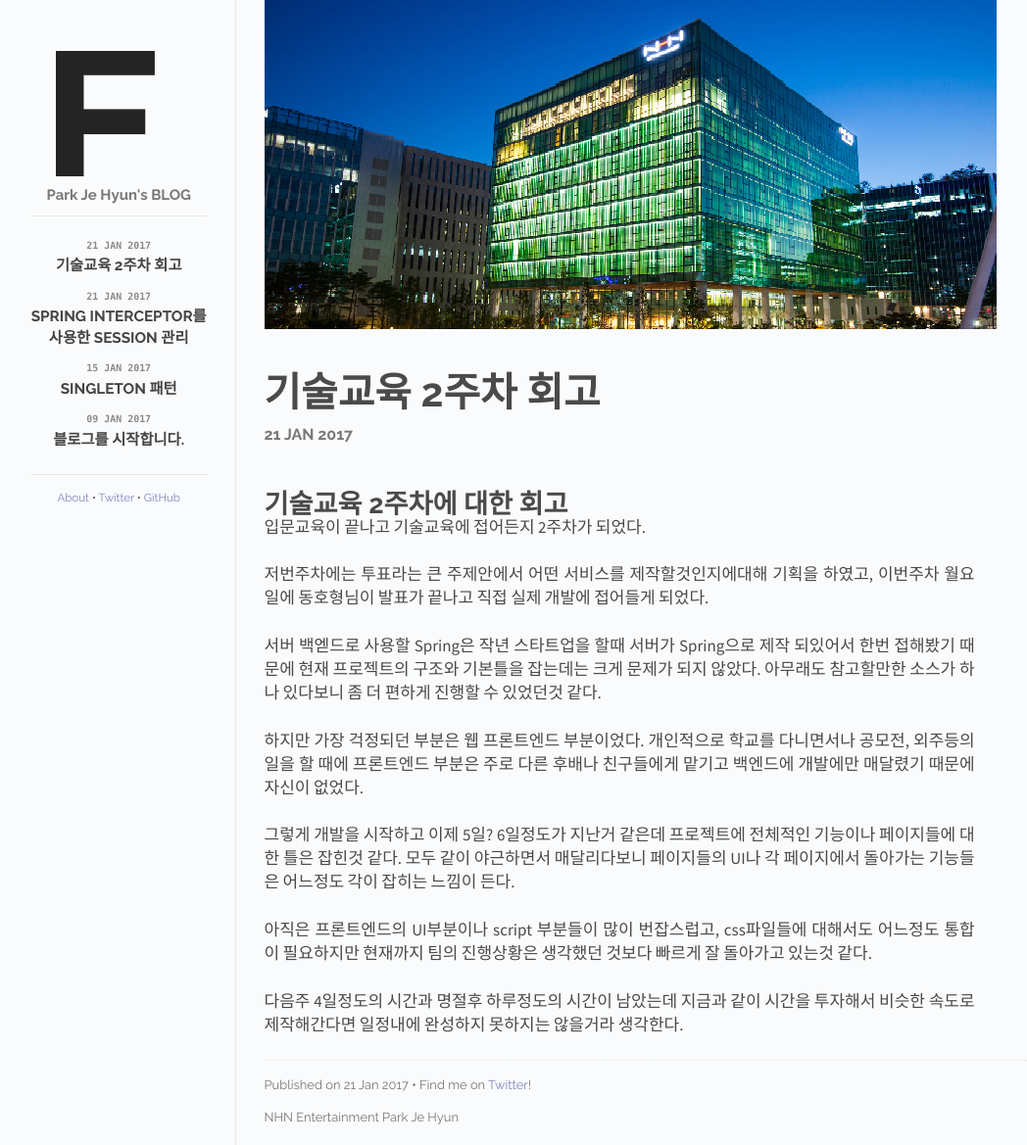
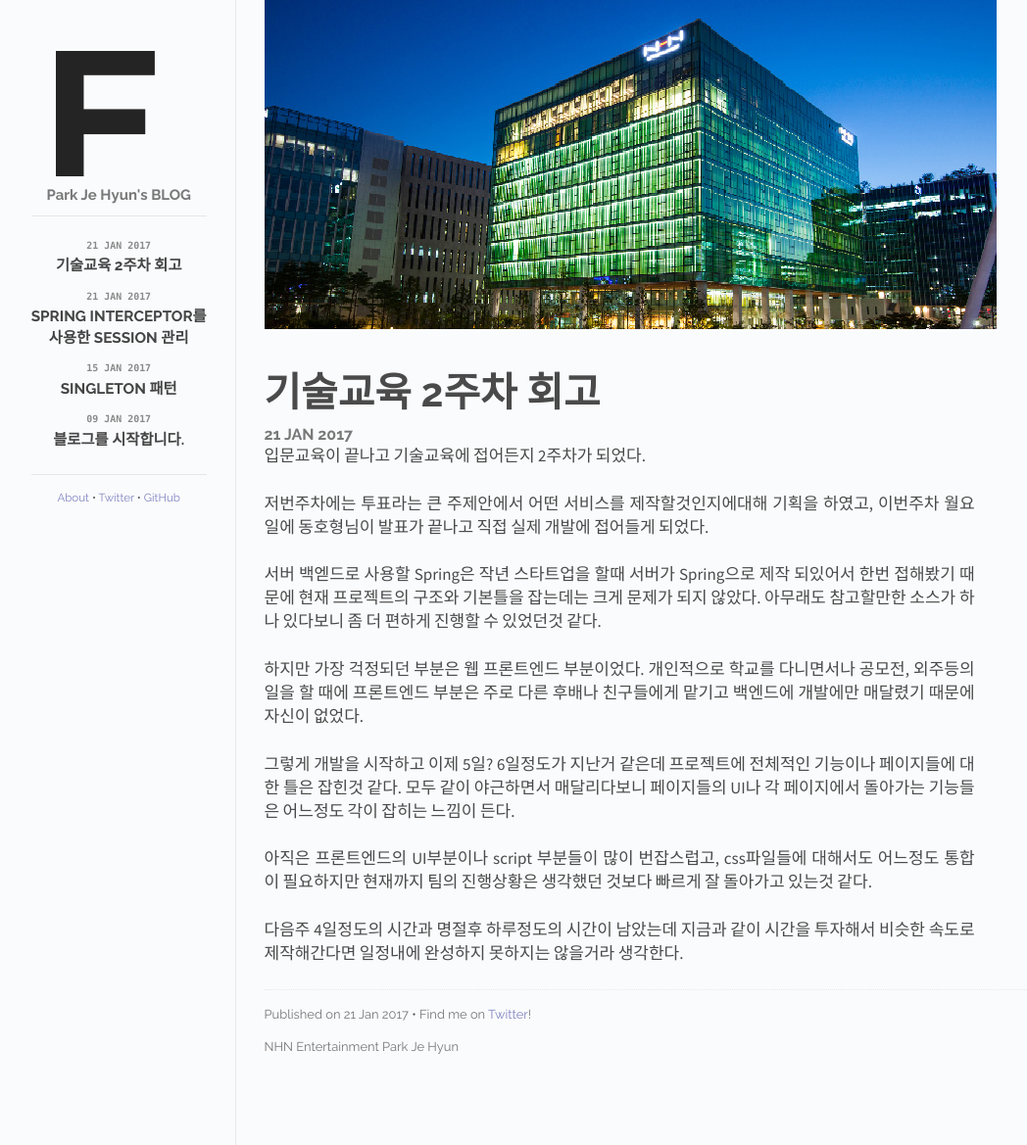
Before and after one commit to ParkJeHyun/ParkJeHyun.github.io, a Jekyll site: the page built from _posts/2017-1-21-feeling.md, in a window 1280 px wide. Shown: the whole page at 98% size, without its empty margins (118-1166 px from the left). Built offline with Jekyll 4.4.1, drawn with Linux system fonts in a browser that asks for light colours; comment, search, counter and statistics services are not loaded.

Commit message:
Update 2017-1-21-feeling.md

```diff
--- a/_posts/2017-1-21-feeling.md
+++ b/_posts/2017-1-21-feeling.md
@@ -3,8 +3,6 @@ layout: post
 title: 기술교육 2주차 회고
 cover: cover.jpg
 ---
-<br/>
-# 기술교육 2주차에 대한 회고
 
 입문교육이 끝나고 기술교육에 접어든지 2주차가 되었다.
 
```
